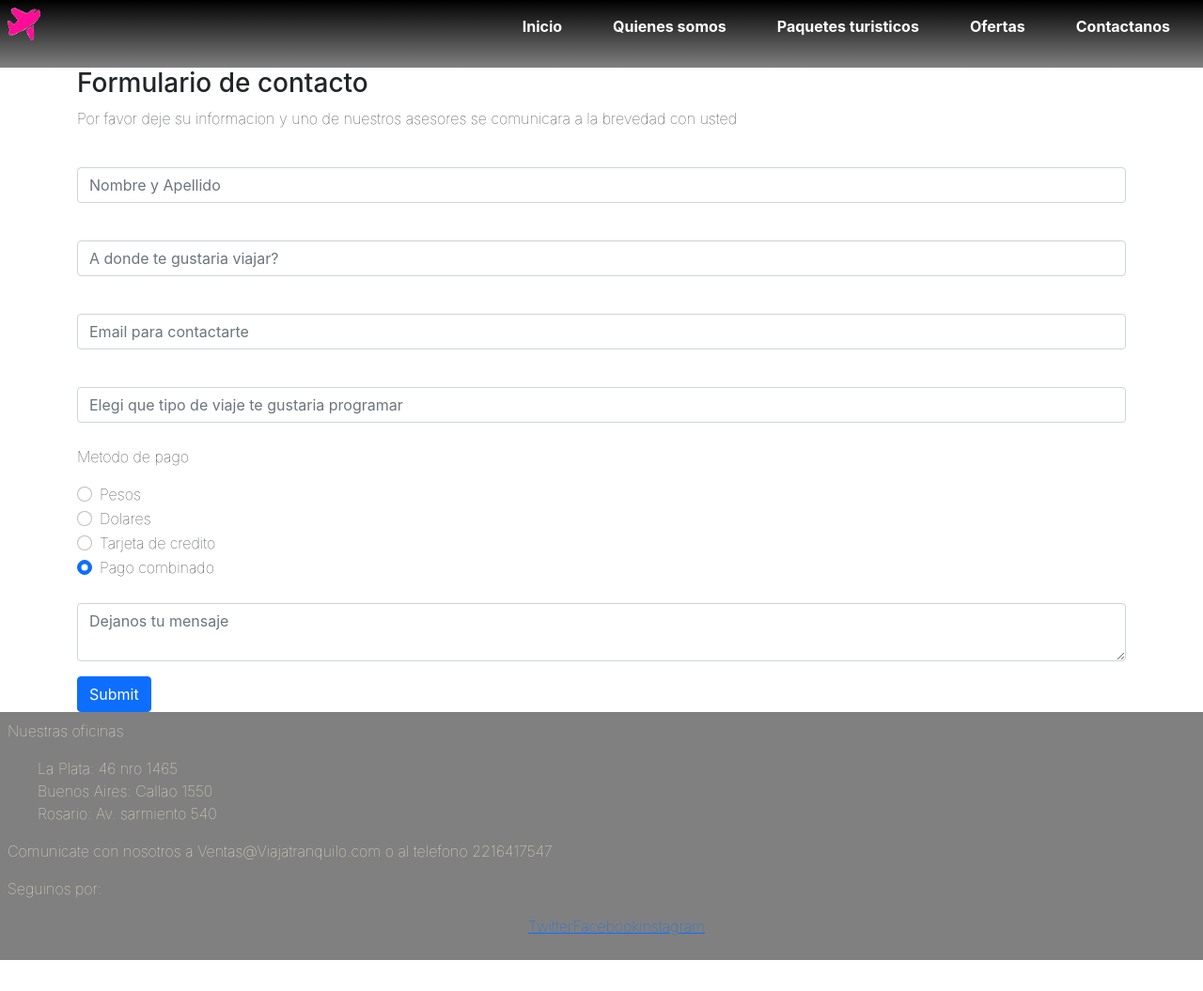
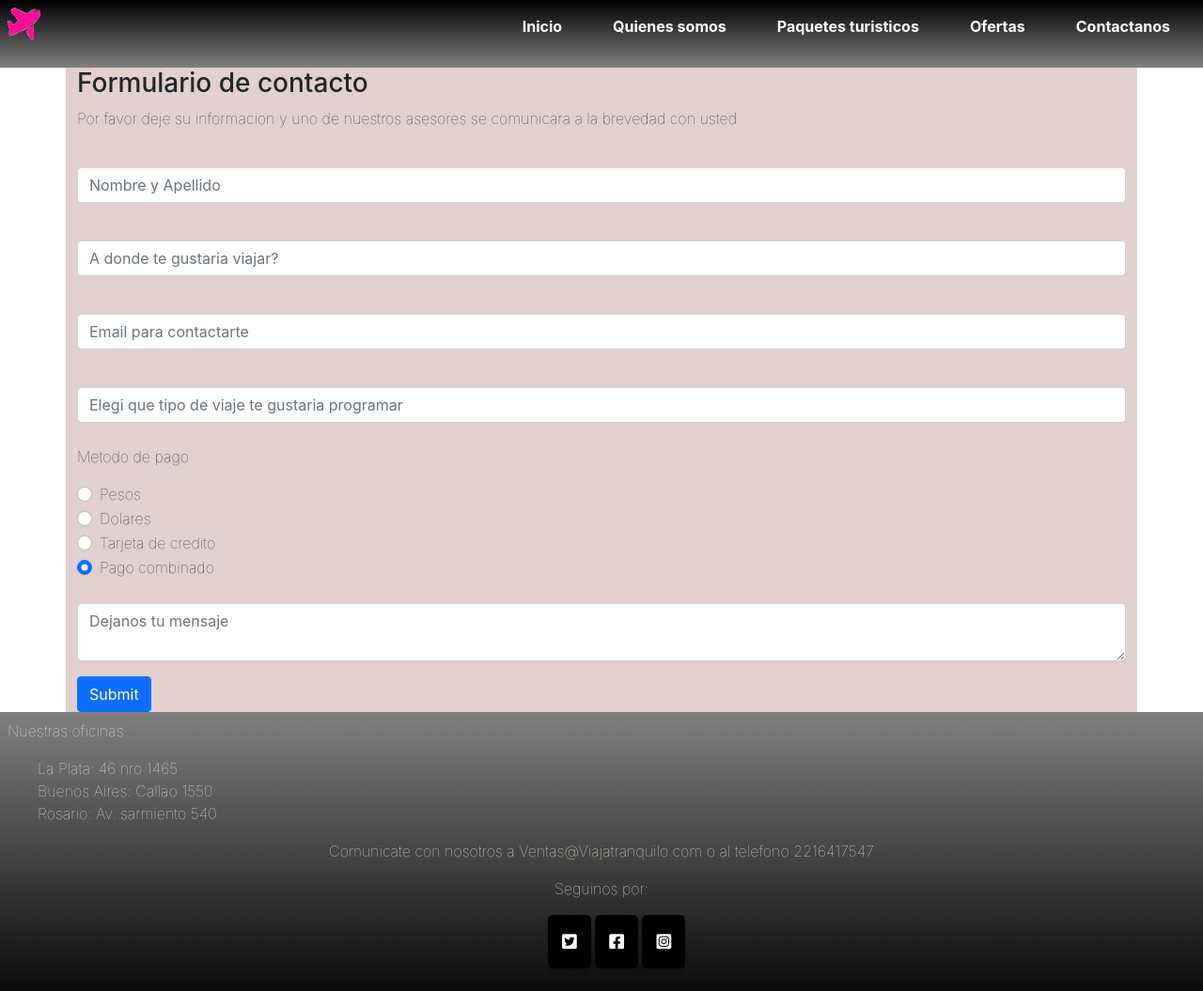
Before and after one commit to luzmeder/EntregaFinal, a plain HTML site: page pages/contacto.html in a window 1280 px wide. Shown: the whole page at 94% size. Before the commit the page ends 1022 px from the top, so only its background shows below. Drawn offline with nearby package versions, Linux system fonts and the light colour scheme.

Commit message:
2da entrega tp final

```diff
--- a/Style.css
+++ b/Style.css
@@ -43,7 +43,9 @@ ul li{
     height: 35px;
 }
 
-
+.container{
+    background-color: rgb(226, 207, 207) ;
+}
 
 @media (max-width: 500px){
     .menu{
@@ -160,9 +162,9 @@ ul li{
     margin: 20px;
 }
 
+
 footer{
-    background-color: grey;
-    font-weight: bold;
+    background-image: linear-gradient(grey, rgb(10, 10, 10));
     color: antiquewhite;
     padding: .5rem;
 
@@ -174,26 +176,15 @@ footer{
 
 }
 
-.lista ul{
-    display: flex;
-    justify-content: center;
-
-
-
+.lista{
+    text-align: center;
 
 }
 
-.button__rrss{
-    font-size: 16px;
-    color: white;
-    text-decoration-line: none;
-    position: relative;
-    flex-direction: row;
-    display: flex;
-    justify-content: center;
+.lista ul li{
+    display: inline-block;
+}
 
-
-}
 .redes{
     display: flex;
     justify-content: center;
@@ -201,6 +192,25 @@ footer{
 }
 
 .iconos{
-    margin: 5px;
+    padding: 15px 15px;
+    background-color: black;
+    color: white;
+    font-size: 18px;
+    box-shadow: 0 3px 5px 0px rgba(0, 0, 0, .2);
+    border-top-left-radius: 10%;
+    border-top-right-radius: 10%;
+    cursor: pointer;
+    object-fit: cover;
+    border-bottom-left-radius: 10%;
+    border-bottom-right-radius: 10%;
+}
+
+.iconos a{
+    color: white;
 
 }
+
+.iconos:hover{
+    transform: translateY(-3px) scale(1.5);
+
+}
--- a/pages/contacto.html
+++ b/pages/contacto.html
@@ -11,7 +11,7 @@
 </head>
 <title>MENU DE AGENCIA DE VIAJES</title>
 <body>
-    <header class=".container.md">
+    <header class="container.md">
         <nav class="nav-container">
             <img class="logo" src="../assets/Avioncito.png">
             <ul class="menu">
@@ -88,7 +88,7 @@
     <br>
 </article>
 
- <footer>
+<footer>
     <div>
         <p>Nuestras oficinas
             <ul>
@@ -98,23 +98,26 @@
             </ul>
         </p>
     </div>
-     <div>
+     <div class="texto">
         <p>Comunicate con nosotros a Ventas@Viajatranquilo.com o al telefono 2216417547</p>
     </div>
-    <div>
+    <div class="redes">
         <p>Seguinos por:</p>
-        <ul class="button__rrss">
-            <li>
-                <a class="button__rrss--twitter" href="https://twitter.com">Twitter</a>
+    </div>
+    <div class="lista">
+        <ul>
+            <li class="iconos">
+                <a href="https://twitter.com"> <i class="fa-brands fa-twitter-square"></i></a>
             </li>
-            <li>
-                <a class="button__rrss--facebook" href="https://facebook.com">Facebook</a>
+            <li class="iconos">
+                <a href="https://facebook.com"> <i class="fa-brands fa-facebook-square"></i></a>
             </li>
-            <li>
-                <a class="button__rrss--instagram" href="https://instagram.com">instagram</a>
+            <li class="iconos">
+                <a href="https://instagram.com"><i class="fa-brands fa-instagram-square"></i></a>
             </li>
         </ul>
     </div>
     </footer>
+    <script src="https://cdn.jsdelivr.net/npm/bootstrap@5.1.3/dist/js/bootstrap.bundle.min.js" integrity="sha384-ka7Sk0Gln4gmtz2MlQnikT1wXgYsOg+OMhuP+IlRH9sENBO0LRn5q+8nbTov4+1p" crossorigin="anonymous"></script>
 </body>
 </html>
```
Also changed, not shown: index.html (+3 -2 lines), pages/ofertas.html (+1 -1 lines), pages/paquetesturisticos.html (+13 -10 lines), pages/sobrenosotros.html (+13 -10 lines), assets/playa-tropical-2842.jpg (added).
